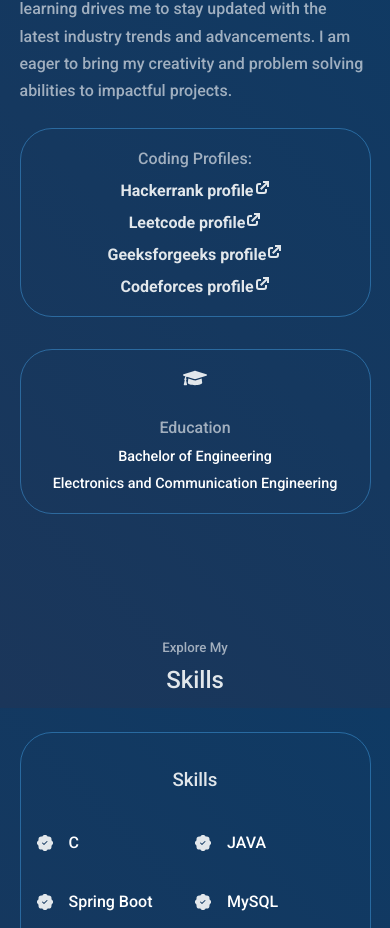
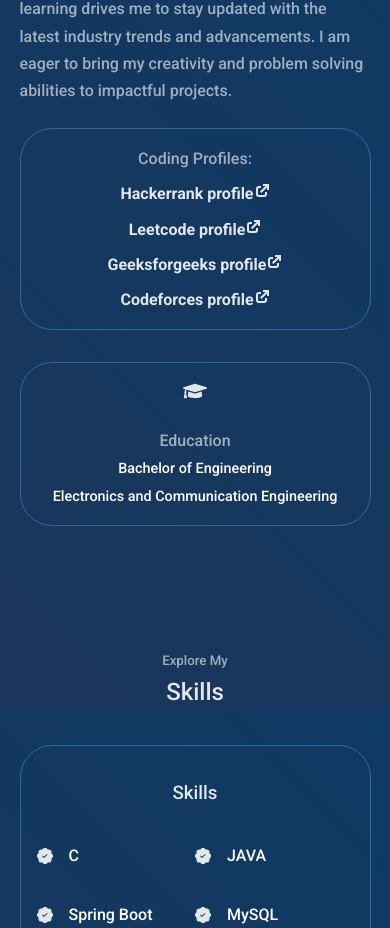
Before and after one commit to yogeshwaran99/site, a React (Create React App) app: page / in a window 390 px wide. Shown: the part 980-1908 px from the top of the page. Built offline with nearby package versions, Linux system fonts and the light colour scheme.

Commit message:
code gap

```diff
--- a/src/components/about/about.css
+++ b/src/components/about/about.css
@@ -49,7 +49,7 @@
     display: flex;
     align-items: center;
     justify-content: center;
-    gap: 1rem;
+    gap: 2rem;
     margin-bottom: 2rem;
     border: 1px solid transparent;
     padding: 1rem;
@@ -101,8 +101,8 @@
     }
     .code-container{
         flex-direction: column;
-        gap: 0.3rem;
+        gap: 0.5rem;
         border-color: var(--color-primary-variant);
-         border-radius: 2rem;
+        border-radius: 2rem;
       }
 }
```
